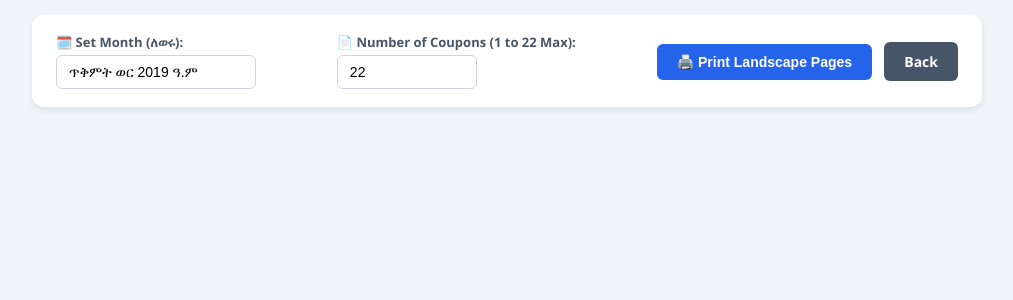
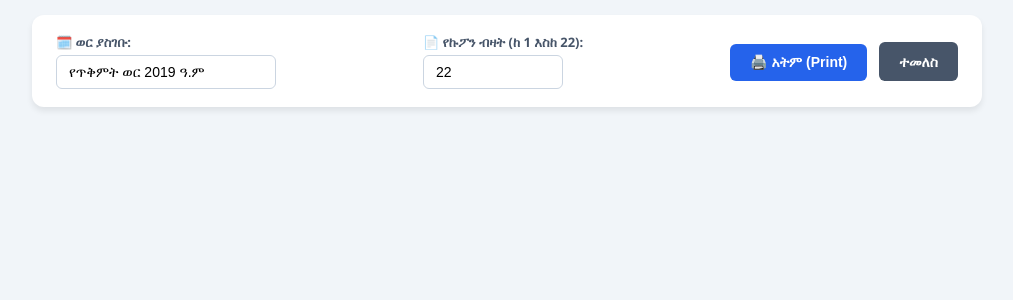
Before and after one commit to takino176-dev/Kolfe_Employee_Coupon_System, a Flask app: template templates/print_cards.html in a window 1280 px wide. Shown: the top 300 px of the page, without its empty margins (133-1146 px from the left). Run offline with Flask 3, Linux system fonts and the light colour scheme; the template is opened without the code that fills it, so the values that code supplies are empty.

Commit message:
Update coupon cards with purely Amharic text, 40 ETB price tag, and bulk uploaded full name

```diff
--- a/templates/print_cards.html
+++ b/templates/print_cards.html
@@ -2,12 +2,12 @@
 <html lang="am">
 <head>
     <meta charset="UTF-8">
-    <title>Print Official Coupon Cards</title>
+    <title>የኩፖን ማተሚያ ገፅ</title>
     <style>
         * { box-sizing: border-box; margin: 0; padding: 0; }
         body { font-family: 'Segoe UI', Tahoma, Arial, sans-serif; background: #f1f5f9; padding: 15px; color: #000000; }
 
-        /* Control Panel (Hidden during printing) */
+        /* የመቆጣጠሪያ ሳጥን (በማተሚያ ወቅት አይታይም) */
         .control-panel {
             background: #ffffff;
             padding: 18px 24px;
@@ -44,16 +44,16 @@
         .btn-blue { background: #2563eb; }
         .btn-dark { background: #475569; }
 
-        /* Grid Layout: 22 items per page in Landscape */
+        /* ማተሚያ ሰንጠረዥ - በገጽ 22 ኩፖን (ላንድስኬፕ) */
         .print-grid {
             display: grid;
-            grid-template-columns: repeat(6, 1fr); /* 6 columns */
+            grid-template-columns: repeat(6, 1fr);
             gap: 6px;
             width: 100%;
             margin: 0 auto;
         }
 
-        /* Official Coupon Card matching your paper layout */
+        /* የኩፖኑ ቅርፅ */
         .coupon-card {
             background: #ffffff;
             border: 1.5px solid #000000;
@@ -85,7 +85,7 @@
         .month-note { font-size: 7.5px; font-weight: bold; margin-bottom: 2px; }
         .price-tag { font-size: 9px; font-weight: bold; border-top: 1px solid #000; padding-top: 3px; margin-top: 2px; }
 
-        /* Landscape Print Setup */
+        /* የህትመት ቅንብር */
         @media print {
             @page {
                 size: A4 landscape;
@@ -106,34 +106,33 @@
 </head>
 <body>
 
-    <!-- Control Panel -->
+    <!-- የመቆጣጠሪያ ክፍል -->
     <div class="control-panel no-print">
         <div class="control-group">
-            <label for="monthInput">🗓️ Set Month (ለወሩ):</label>
-            <input type="text" id="monthInput" value="ጥቅምት ወር 2019 ዓ.ም" oninput="generateCards()" style="width: 200px;">
+            <label for="monthInput">🗓️ ወር ያስገቡ:</label>
+            <input type="text" id="monthInput" value="የጥቅምት ወር 2019 ዓ.ም" oninput="generateCards()" style="width: 220px;">
         </div>
 
         <div class="control-group">
-            <label for="countInput">📄 Number of Coupons (1 to 22 Max):</label>
+            <label for="countInput">📄 የኩፖን ብዛት (ከ 1 እስከ 22):</label>
             <input type="number" id="countInput" value="22" min="1" max="22" oninput="generateCards()" style="width: 140px;">
         </div>
 
         <div>
-            <button onclick="window.print()" class="btn btn-blue">🖨️ Print Landscape Pages</button>
-            <a href="{{ url_for('admin_dashboard') }}" class="btn btn-dark" style="margin-left: 8px;">Back</a>
+            <button onclick="window.print()" class="btn btn-blue">🖨️ አትም (Print)</button>
+            <a href="{{ url_for('admin_dashboard') }}" class="btn btn-dark" style="margin-left: 8px;">ተመለስ</a>
         </div>
     </div>
 
-    <!-- Printable Grid Container -->
+    <!-- የኩፖኖች ማተሚያ ቦታ -->
     <div id="printGrid" class="print-grid"></div>
 
     <script>
-        // Employee data passed from Flask bulk upload
+        // ከኤክሴል ፋይል የመጡ የሰራተኞች መረጃዎች
         const rawEmployees = [
             {% for emp in employees %}
             {
                 id: "{{ emp.id }}",
-                employee_id: "{{ emp.employee_id }}",
                 full_name: "{{ emp.full_name }}",
                 sector: "{{ emp.sector }}"
             }{% if not loop.last %},{% endif %}
@@ -142,13 +141,13 @@
 
         function generateCards() {
             const grid = document.getElementById('printGrid');
-            grid.innerHTML = ''; // Clear previous cards
+            grid.innerHTML = '';
 
             let couponCount = parseInt(document.getElementById('countInput').value) || 1;
-            if (couponCount > 22) couponCount = 22; // Limit max per page to 22
+            if (couponCount > 22) couponCount = 22;
             if (couponCount < 1) couponCount = 1;
 
-            const selectedMonth = document.getElementById('monthInput').value || 'ጥቅምት ወር 2019 ዓ.ም';
+            const selectedMonth = document.getElementById('monthInput').value || 'የጥቅምት ወር 2019 ዓ.ም';
 
             rawEmployees.forEach(emp => {
                 for (let i = 0; i < couponCount; i++) {
@@ -159,7 +158,7 @@
                         <div>
                             <div class="header-title">በኮልፌ ቀራኒዮ ክፍለ ከተማ አስተዳደር</div>
                             <div class="dept-title">ዲዛይንና ግንባታ ፅ/ቤት</div>
-                            <div class="coupon-title">የሰራተኞች የሀብ መስተንግዶ ኩፖን</div>
+                            <div class="coupon-title">የሰራተኞች የህብ መስተንግዶ ኩፖን</div>
                         </div>
 
                         <div class="info-block">
@@ -169,7 +168,7 @@
 
                         <div>
                             <div class="validity-note">ለአንድ ጊዜ አገልግሎት ብቻ የሚውል</div>
-                            <div class="month-note">ለአገልግሎቱ በወጣው የ${selectedMonth} ብቻ የሚያገለግል</div>
+                            <div class="month-note">ለአገልግሎቱ በወጣው ${selectedMonth} ብቻ የሚያገለግል</div>
                             <div class="price-tag">የኩፖኑ ዋጋ 40 ብር</div>
                         </div>
                     `;
@@ -179,7 +178,6 @@
             });
         }
 
-        // Initialize cards on load
         window.onload = function() {
             generateCards();
         };
```
